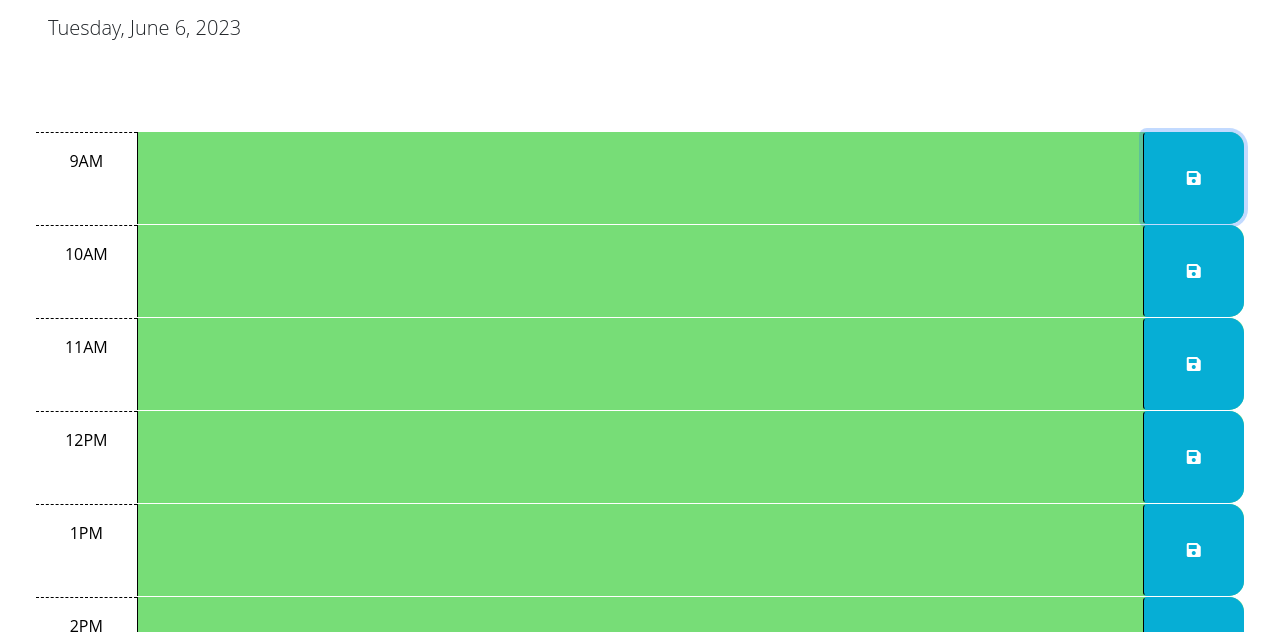
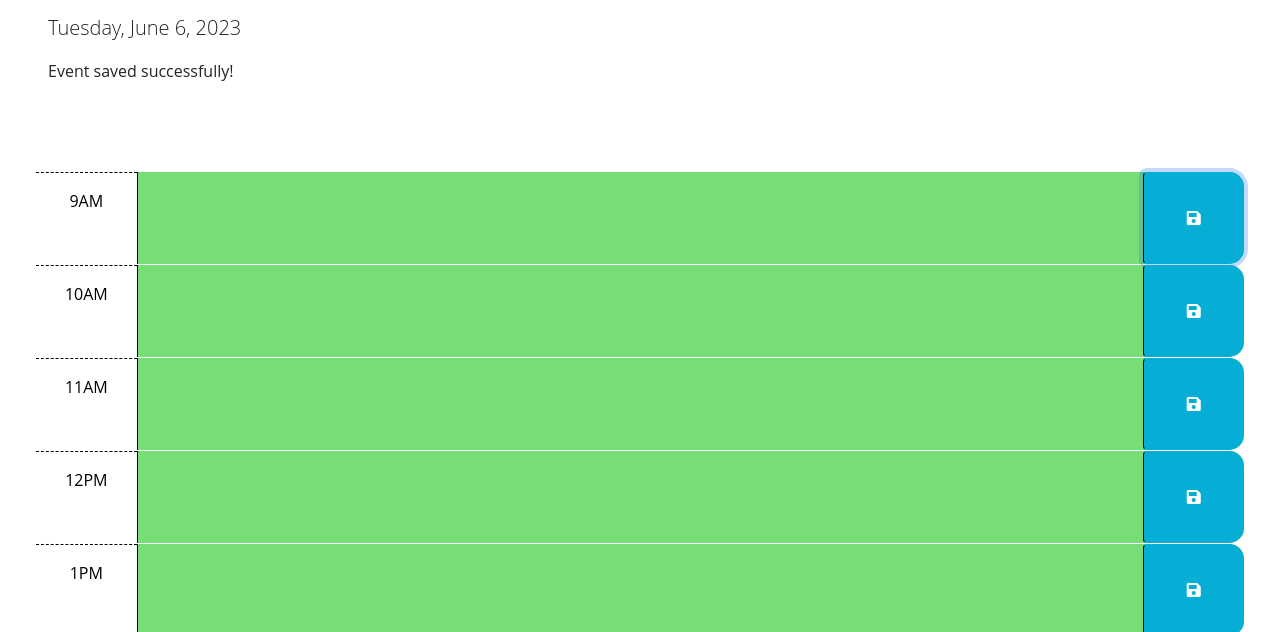
Before and after one commit to ErgonomicQ/DayJs_Refactor, a plain HTML site: page index.html in a window 1280 px wide. Both pictures are taken after a click on the button 1193 px from the left and 343 px from the top of the page. Shown: the part 166-798 px from the top of the page. Drawn offline with nearby package versions, Linux system fonts and the light colour scheme.

Commit message:
added readme text, also added a confirmation on page when user saves

```diff
--- a/Assets/script.js
+++ b/Assets/script.js
@@ -47,7 +47,14 @@ $(function () {
       var textareaValue = $parent.find("textarea").val();
       var hourId = $parent.find("textarea").attr("data-hour"); // Get the hour from the data attribute
       localStorage.setItem("hour-" + hourId, textareaValue); // Save using the hour from data attribute
+      $("#saveConfirmation").text("Event saved successfully!"); // Display confirmation message
+
+
+    setTimeout(function () {
+      $("#saveConfirmation").text(""); // Clear the confirmation message
+    }, 4000);
     });
+
 
     // Append elements to the time block
     $timeBlock.append($hour, $textarea, $saveButton);
--- a/index.html
+++ b/index.html
@@ -29,6 +29,7 @@
       <h1 class="display-3">Work Day Scheduler</h1>
       <p class="lead">A simple calendar app for scheduling your work day</p>
       <p id="currentDay" class="lead"></p>
+      <p id="saveConfirmation"></p>
     </header>
     <div class="container-fluid px-5">
 
```
Also changed, not shown: Assets/Day-planner-blank.png (added), 1 other file.
